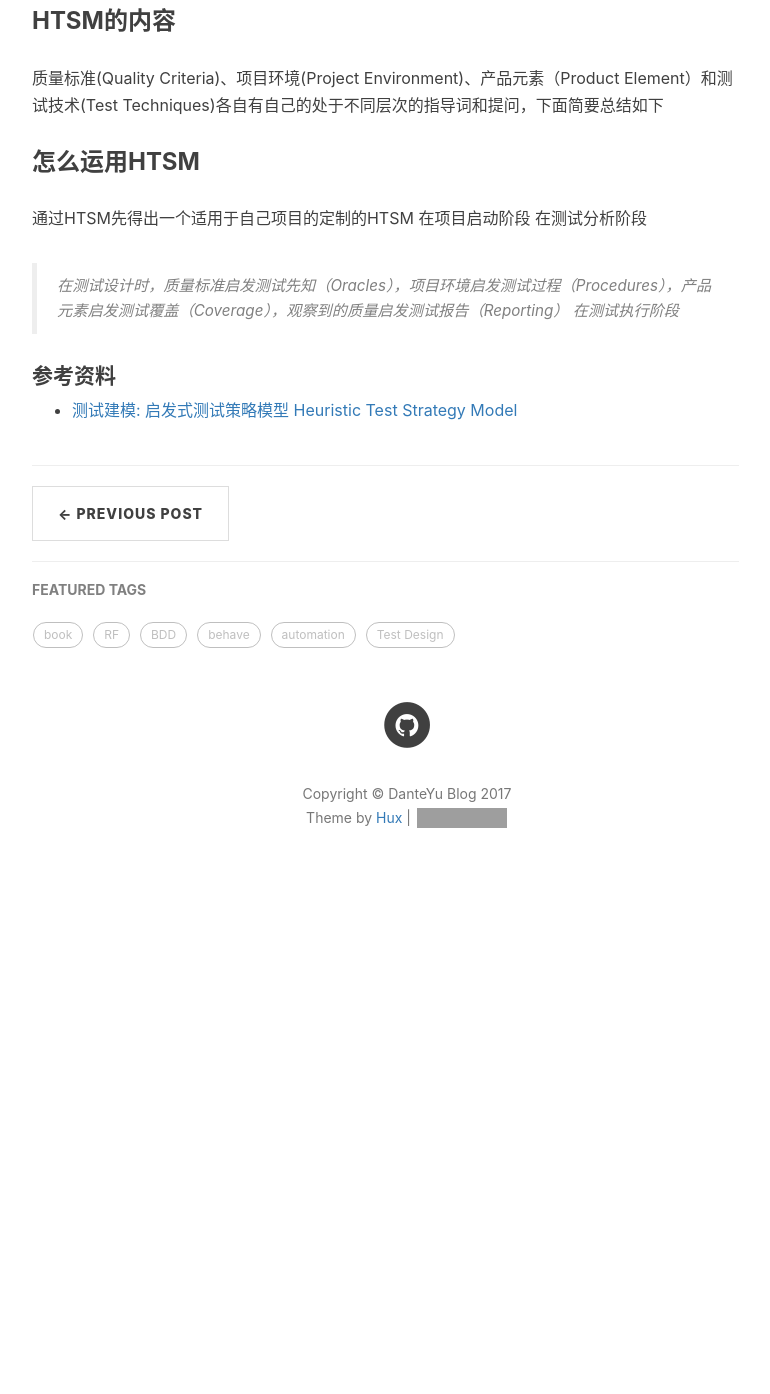
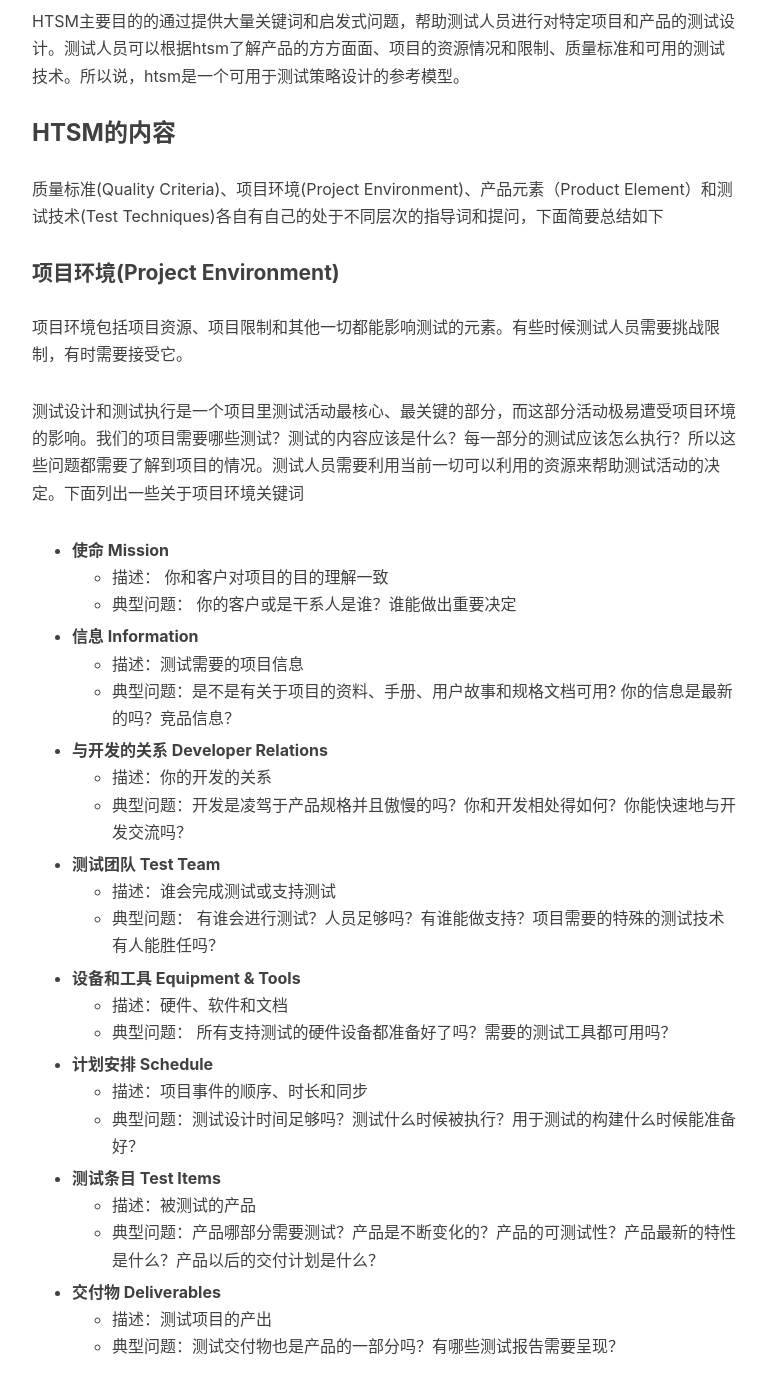
Before and after one commit to DanteYu/DanteYu.github.io, a Jekyll site: the page built from _posts/2017-06-21-htsm.markdown, in a window 1280 px wide and 1400 px high, scrolled down 1658 px. Shown: the top 1394 px of the window, without its empty margins (233-1003 px from the left). Built offline with Jekyll 4.4.1, drawn with Linux system fonts in a browser that asks for light colours; nearby versions of some CDN libraries; comment, search, counter and statistics services are not loaded; before the commit the page ends 2580 px from its top, so only the background shows below that; some of the changed text lies outside the part shown; grey boxes are pictures that could not be loaded.

Commit message:
update htsm post

```diff
--- a/_posts/2017-06-21-htsm.markdown
+++ b/_posts/2017-06-21-htsm.markdown
@@ -19,14 +19,49 @@ tags:
 
 ### 什么是HTSM
 
-
-
 ![htsm](https://github.com/DanteYu/DanteYu.github.io/blob/master/_posts/images/htsm.png?raw=true)
 
 上图是HTSM的概要，可以看到整个模型分为四个部分质量标准(Quality Criteria)、项目环境(Project Environment)、产品元素（Product Element）和测试技术(Test Techniques）。通过对前三个部分的考察，能够得应该选择的测试技术，从而执行测试，观察被测试出来的质量Perceived Quality）。
 
+HTSM主要目的的通过提供大量关键词和启发式问题，帮助测试人员进行对特定项目和产品的测试设计。测试人员可以根据htsm了解产品的方方面面、项目的资源情况和限制、质量标准和可用的测试技术。所以说，htsm是一个可用于测试策略设计的参考模型。
+
+
 ### HTSM的内容
 质量标准(Quality Criteria)、项目环境(Project Environment)、产品元素（Product Element）和测试技术(Test Techniques)各自有自己的处于不同层次的指导词和提问，下面简要总结如下
+
+#### 项目环境(Project Environment)
+
+项目环境包括项目资源、项目限制和其他一切都能影响测试的元素。有些时候测试人员需要挑战限制，有时需要接受它。
+
+测试设计和测试执行是一个项目里测试活动最核心、最关键的部分，而这部分活动极易遭受项目环境的影响。我们的项目需要哪些测试？测试的内容应该是什么？每一部分的测试应该怎么执行？所以这些问题都需要了解到项目的情况。测试人员需要利用当前一切可以利用的资源来帮助测试活动的决定。下面列出一些关于项目环境关键词
+
+* **使命 Mission**
+	* 描述： 你和客户对项目的目的理解一致
+	* 典型问题： 你的客户或是干系人是谁？谁能做出重要决定
+* **信息 Information**
+	* 描述：测试需要的项目信息
+	* 典型问题：是不是有关于项目的资料、手册、用户故事和规格文档可用? 你的信息是最新的吗？竞品信息？
+* **与开发的关系 Developer Relations**
+	* 描述：你的开发的关系
+	* 典型问题：开发是凌驾于产品规格并且傲慢的吗？你和开发相处得如何？你能快速地与开发交流吗？
+* **测试团队 Test Team**
+	* 描述：谁会完成测试或支持测试
+	* 典型问题： 有谁会进行测试？人员足够吗？有谁能做支持？项目需要的特殊的测试技术有人能胜任吗？
+* **设备和工具  Equipment & Tools**
+	* 描述：硬件、软件和文档
+	* 典型问题： 所有支持测试的硬件设备都准备好了吗？需要的测试工具都可用吗？
+* **计划安排 Schedule**
+	* 描述：项目事件的顺序、时长和同步
+	* 典型问题：测试设计时间足够吗？测试什么时候被执行？用于测试的构建什么时候能准备好？
+* **测试条目 Test Items**
+	* 描述：被测试的产品
+	* 典型问题：产品哪部分需要测试？产品是不断变化的？产品的可测试性？产品最新的特性是什么？产品以后的交付计划是什么？
+* **交付物 Deliverables**
+	* 描述：测试项目的产出
+	* 典型问题：测试交付物也是产品的一部分吗？有哪些测试报告需要呈现？
+
+#### 产品元素（Product Element）
+
 
 ### 怎么运用HTSM
 通过HTSM先得出一个适用于自己项目的定制的HTSM
@@ -37,3 +72,5 @@ tags:
 
 #### 参考资料
 * [测试建模: 启发式测试策略模型 Heuristic Test Strategy Model](http://www.cnblogs.com/liangshi/archive/2012/02/23/2364947.html)
+* [HTSM PDF](http://www.satisfice.com/tools/htsm.pdf)
+* [HTSM Mindmap](http://www.xmind.net/m/sB6M/)
--- a/about.html
+++ b/about.html
@@ -23,7 +23,7 @@ header-img: "img/about-bg.png"
 
 有过互联网和通信行业经验，喜爱敏捷开发模式。<br>
 
-现在是一名在ThoughtWorks工作的QA(Quality Analyst)，base在成都。<br>
+现在是一名在<b>Thought</b>Works工作的QA(Quality Analyst)，base在成都。<br>
 
 这个blog会记录部分个人学习笔记，读书笔记和经验总结。<br>
 
```
